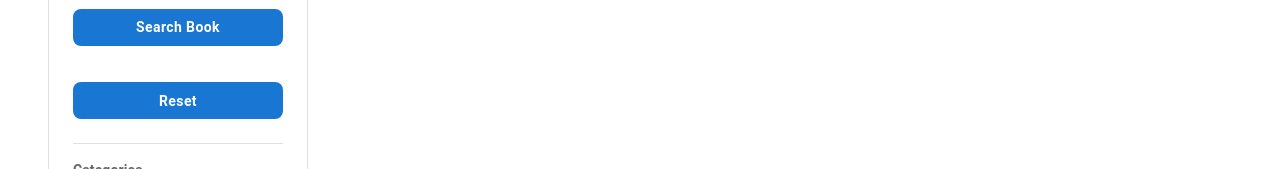
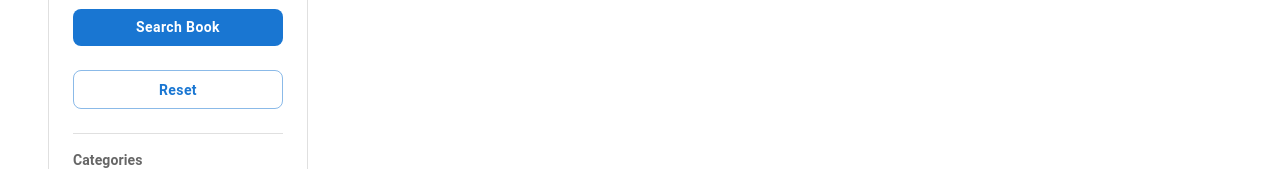
Before and after one commit to ajsisles-hub/bookstoreclient, a React (Create React App) app: page / in a window 1280 px wide. Shown: the part 255-424 px from the top of the page. Built offline with nearby package versions, Linux system fonts and the light colour scheme; no server answers.

Commit message:
style: change reset button

```diff
--- a/src/component/book/BookFilter.jsx
+++ b/src/component/book/BookFilter.jsx
@@ -78,13 +78,12 @@ const BookFilter = () => {
 
                     <Button
                         onClick={handlerReset}
+                        variant="outlined"
                         data-testid="book-reset-button"
                         id="button-search"
-                        variant="contained"
                         disableElevation
                         fullWidth
                         sx={{
-                            mt: 1.5, // Spacing between TextField and Button
                             mb: 3,   // Spacing before the divider
                             borderRadius: 2,
                             textTransform: 'none',
```
